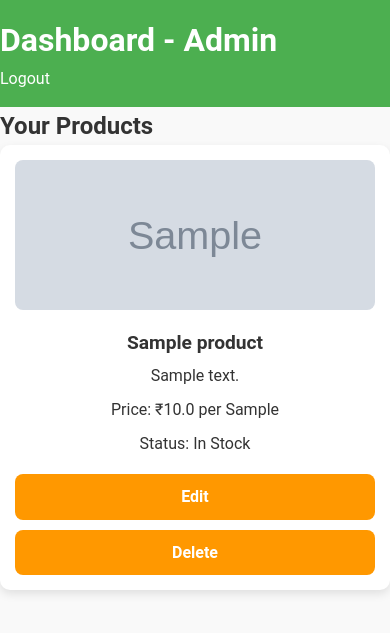
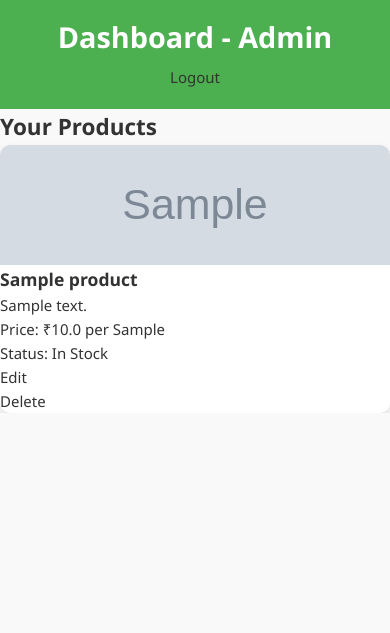
Before and after one commit to chirusemion/LainoMarket, a Flask app: page /dashboard in a window 390 px wide. Shown: the top 633 px of the page. Run offline with Flask 3, Linux system fonts and the light colour scheme; the visitor is signed in with stand-in values (Sample User, id 1); data comes from the database, SQL or seed files in the repository; tables that the repository leaves empty hold one stand-in row (values such as "Sample post"); grey boxes marked "Sample" are stand-in pictures.

Commit message:
Update static/css/style.css: responsive header and mobile-friendly layout

```diff
--- a/static/css/style.css
+++ b/static/css/style.css
@@ -1,15 +1,21 @@
-/* Reset & Base */
+/* =========================
+   GLOBAL STYLES
+========================= */
 * {
+    box-sizing: border-box;
     margin: 0;
     padding: 0;
-    box-sizing: border-box;
+    font-family: 'Segoe UI', Tahoma, Geneva, Verdana, sans-serif;
 }
 
-body {
-    font-family: 'Roboto', sans-serif;
+html, body {
+    width: 100%;               /* crop horizontally */
+    overflow-x: hidden;         /* prevent horizontal scroll */
+    overflow-y: auto;           /* vertical scroll enabled */
     background-color: #f9f9f9;
     color: #333;
     line-height: 1.6;
+    font-size: 16px;
 }
 
 a {
@@ -17,202 +23,224 @@ a {
     color: inherit;
 }
 
-.container {
-    width: 90%;
-    max-width: 1200px;
-    margin: 0 auto;
+img {
+    max-width: 100%;
+    display: block;
+    object-fit: cover;          /* crop images horizontally */
 }
 
-/* Header */
+/* =========================
+   HEADER / NAVIGATION
+========================= */
 header {
     background-color: #4CAF50;
-    color: #fff;
-    padding: 15px 0;
+    padding: 20px 10px;
+    text-align: center;
+    width: 100%;
 }
 
-.header-container {
-    display: flex;
-    align-items: center;
-    justify-content: space-between;
-    flex-wrap: wrap;
+header h1 {
+    font-size: clamp(2rem, 6vw, 3rem); /* auto-scale with screen */
+    color: white;
+    margin-bottom: 10px;
+    word-wrap: break-word;     /* avoid overflow */
+    line-height: 1.2;
 }
 
-.logo a {
-    font-size: 1.8rem;
-    font-weight: 700;
-    color: #fff;
+nav {
+    margin-top: 10px;
+    display: flex;
+    justify-content: center;
+    flex-wrap: wrap;
+    gap: 5px;
 }
 
-.nav-links {
-    list-style: none;
-    display: flex;
-    gap: 15px;
+nav a {
+    color: white;
+    padding: 10px 15px;
+    background-color: #388E3C;
+    border-radius: 5px;
+    font-weight: bold;
+    transition: background 0.3s;
+    flex-shrink: 0;
 }
 
-.nav-links li a {
-    font-weight: 500;
-    padding: 8px 12px;
-    border-radius: 5px;
+nav a:hover {
+    background-color: #2E7D32;
+}
+
+/* =========================
+   LOGIN FORM
+========================= */
+.login-container {
+    max-width: 400px;
+    width: 95%;
+    margin: 40px auto;
+    padding: 30px;
+    background: white;
+    border-radius: 10px;
+    box-shadow: 0 8px 16px rgba(0,0,0,0.2);
+}
+
+.login-container h2 {
+    text-align: center;
+    margin-bottom: 20px;
+    font-size: clamp(1.8rem, 5vw, 2rem);
+    word-wrap: break-word;
+}
+
+.login-container input[type="text"],
+.login-container input[type="password"] {
+    width: 100%;
+    padding: 15px;
+    margin: 10px 0;
+    border: 1px solid #ccc;
+    border-radius: 8px;
+    font-size: 1rem;
+}
+
+.login-container button {
+    width: 100%;
+    padding: 15px;
+    background-color: #4CAF50;
+    color: white;
+    border: none;
+    border-radius: 8px;
+    font-size: 1.2rem;
+    cursor: pointer;
+    margin-top: 10px;
     transition: background 0.3s;
 }
 
-.nav-links li a:hover {
-    background-color: rgba(255, 255, 255, 0.2);
+.login-container button:hover {
+    background-color: #388E3C;
 }
 
-.btn {
-    display: inline-block;
-    padding: 10px 18px;
-    background-color: #ff9800;
-    color: #fff;
-    font-weight: 600;
+/* =========================
+   PRODUCT GRID
+========================= */
+.products-container {
+    display: grid;
+    grid-template-columns: repeat(auto-fill, minmax(180px, 1fr));
+    gap: 15px;
+    padding: 20px;
+    width: 100%;             /* crop horizontally */
+}
+
+.product-card {
+    background: white;
+    border-radius: 10px;
+    overflow: hidden;
+    box-shadow: 0 4px 8px rgba(0,0,0,0.1);
+    display: flex;
+    flex-direction: column;
+    width: 100%;
+}
+
+.product-card img {
+    height: 180px;
+    object-fit: cover;
+    width: 100%;             /* crop image horizontally */
+}
+
+.product-info {
+    padding: 15px;
+    flex: 1;
+    display: flex;
+    flex-direction: column;
+    justify-content: space-between;
+}
+
+.product-info h3 {
+    font-size: 1.2rem;
+    margin-bottom: 10px;
+    color: #2E7D32;
+    word-wrap: break-word;
+}
+
+.product-info p {
+    font-size: 1rem;
+    margin-bottom: 5px;
+}
+
+.product-info .price {
+    font-weight: bold;
+    font-size: 1.1rem;
+    color: #000;
+}
+
+/* =========================
+   ORDER BUTTON
+========================= */
+.order-btn {
+    background-color: #FF9800;
+    color: white;
+    padding: 12px;
+    border: none;
     border-radius: 8px;
+    text-align: center;
+    font-size: 1.1rem;
+    margin-top: 10px;
+    cursor: pointer;
     transition: background 0.3s;
 }
 
-.btn:hover {
-    background-color: #e68a00;
+.order-btn:hover {
+    background-color: #F57C00;
 }
 
-/* Main content */
-main {
-    padding: 20px 0;
+/* =========================
+   FOOTER
+========================= */
+footer {
+    text-align: center;
+    padding: 20px;
+    background-color: #4CAF50;
+    color: white;
+    margin-top: 40px;
+    width: 100%;
 }
 
-/* Footer */
-footer {
-    background-color: #333;
-    color: #fff;
-    padding: 15px 0;
-    text-align: center;
+/* =========================
+   RESPONSIVE
+========================= */
+@media screen and (max-width: 768px) {
+    header h1 {
+        font-size: clamp(1.8rem, 7vw, 2.5rem);
+    }
+
+    nav a {
+        padding: 8px 12px;
+        font-size: 0.9rem;
+    }
+
+    .product-card img {
+        height: 150px;
+    }
 }
 
-/* Hero Section */
-.hero {
-    display: flex;
-    align-items: center;
-    justify-content: space-between;
-    flex-wrap: wrap;
-    gap: 20px;
-    margin-bottom: 40px;
-}
-
-.hero-text {
-    flex: 1;
-    min-width: 250px;
-}
-
-.hero-text h2 {
-    font-size: 2rem;
-    margin-bottom: 15px;
-}
-
-.hero-text p {
-    font-size: 1.1rem;
-    margin-bottom: 20px;
-}
-
-.hero-image {
-    flex: 1;
-    min-width: 250px;
-    text-align: center;
-}
-
-.hero-image img {
-    width: 100%;
-    max-width: 400px;
-    border-radius: 12px;
-}
-
-/* Products Section */
-.products-section h2 {
-    font-size: 1.8rem;
-    margin-bottom: 20px;
-    text-align: center;
-}
-
-.products-grid {
-    display: grid;
-    grid-template-columns: repeat(auto-fill, minmax(200px, 1fr));
-    gap: 20px;
-}
-
-.product-card {
-    background-color: #fff;
-    border-radius: 10px;
-    padding: 15px;
-    text-align: center;
-    box-shadow: 0 4px 10px rgba(0,0,0,0.1);
-    transition: transform 0.2s;
-}
-
-.product-card:hover {
-    transform: translateY(-5px);
-}
-
-.product-card img {
-    width: 100%;
-    height: 150px;
-    object-fit: cover;
-    border-radius: 8px;
-    margin-bottom: 10px;
-}
-
-.product-card h3 {
-    font-size: 1.2rem;
-    margin-bottom: 5px;
-}
-
-.product-card p {
-    font-size: 1rem;
-    margin-bottom: 8px;
-}
-
-.product-card .out-of-stock {
-    display: inline-block;
-    padding: 6px 12px;
-    background-color: #f44336;
-    color: #fff;
-    border-radius: 6px;
-    font-weight: 600;
-}
-
-/* Responsive Design */
-@media (max-width: 768px) {
-    .header-container {
-        flex-direction: column;
-        align-items: flex-start;
-        gap: 10px;
+@media screen and (max-width: 480px) {
+    body {
+        font-size: 15px;
     }
 
-    .nav-links {
-        flex-direction: column;
-        width: 100%;
+    .login-container h2 {
+        font-size: clamp(1.5rem, 6vw, 1.8rem);
     }
 
-    .nav-links li a {
-        display: block;
-        width: 100%;
-        padding: 10px;
-        background-color: rgba(255, 255, 255, 0.1);
-        margin-bottom: 5px;
+    .login-container input[type="text"],
+    .login-container input[type="password"],
+    .login-container button {
+        padding: 12px;
+        font-size: 1rem;
     }
 
-    .btn {
-        width: 100%;
-        text-align: center;
-        margin-top: 10px;
+    .product-card img {
+        height: 120px;
     }
 
-    .hero {
-        flex-direction: column;
-    }
-
-    .hero-text h2 {
-        font-size: 1.5rem;
-    }
-
-    .hero-text p {
+    .order-btn {
         font-size: 1rem;
+        padding: 10px;
     }
 }
```
